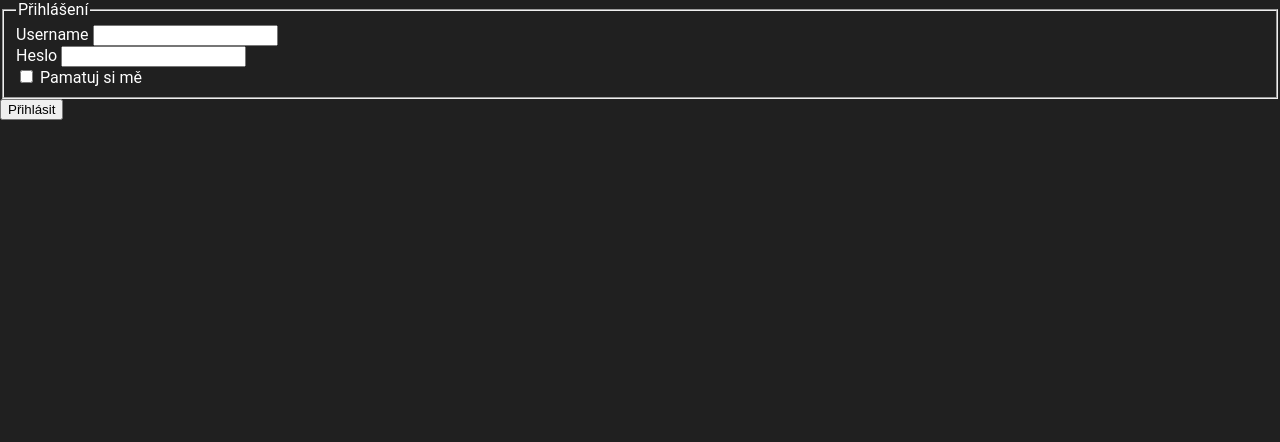
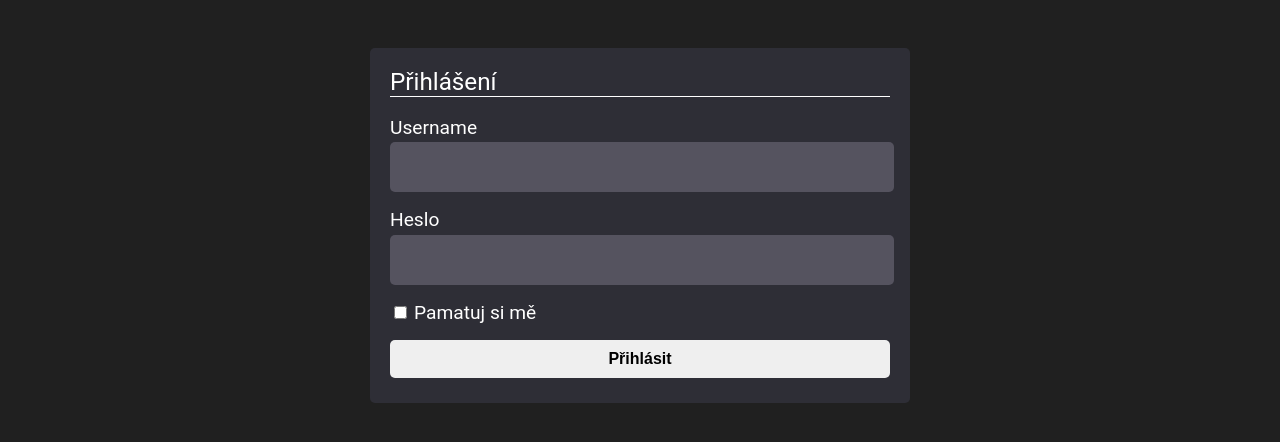
Before and after one commit to cenekp74/festival-prichodovy-system, a Flask app: page /login in a window 1280 px wide. Shown: the top 442 px of the page. Run offline with Flask 3, Linux system fonts and the light colour scheme.

Commit message:
login page styling

```diff
--- /dev/null
+++ b/app/static/css/login.css
@@ -0,0 +1,66 @@
+/* tohle je mega zbytecne dlouhy zkopiroval jsem to z jinyho projektu je to uplne jedno */
+:root {
+    --form-color: #2e2e36;
+    --form-field-color: #55535f;
+}
+
+.login-container {
+    width: 70%;
+    min-width: 320px;
+    max-width: 500px;
+    background-color: var(--form-color);
+    margin: auto;
+    margin-top: 3rem;
+    padding: 20px;
+    border-radius: var(--border-radius);
+}
+
+fieldset {
+    padding: 0;
+    margin: 0;
+    border: 0;
+}
+
+legend {
+    border-bottom: 1px solid var(--text-color);
+    float: left;
+    width: 100%;
+    padding: 0;
+    margin-bottom: 1.2rem;
+    font-size: calc(1.275rem + .3vw);
+    line-height: inherit;
+}
+
+label {
+    font-size: 120%;
+}
+
+input.form-input {
+    width: 100%;
+    background-color: var(--form-field-color);
+    color: var(--text-color);
+    border: none;
+    height: 3rem;
+    border-radius: var(--border-radius);
+    text-indent: 5px;
+    font-size: 110%;
+    margin-top: 0.2rem;
+}
+
+
+.form-submit {
+    width: 100%;
+    margin-bottom: 5px;
+    padding: 10px 20px;
+    font-size: 16px;
+    text-align: center;
+    text-decoration: none;
+    border: none;
+    border-radius: var(--border-radius);
+    cursor: pointer;
+    font-weight: 600;
+}
+
+.form-group:not(:last-child) {
+    margin-bottom: 1rem;
+}
--- a/app/static/css/main.css
+++ b/app/static/css/main.css
@@ -47,7 +47,7 @@ a:hover {
 body {
     margin: 0;
     color: var(--text-color);
-    font-family: Roboto;
+    font-family: 'Roboto', sans-serif;
     background-color: var(--bg-color);
 }
 
--- a/app/templates/login.html
+++ b/app/templates/login.html
@@ -6,6 +6,7 @@
     <meta http-equiv="X-UA-Compatible" content="IE=edge">
     <meta name="viewport" content="width=device-width, initial-scale=1.0", shrink-to-fit="no">
     <link rel="stylesheet" href="{{ url_for('static', filename='css/main.css') }}">
+    <link rel="stylesheet" href="{{ url_for('static', filename='css/login.css') }}">
 </head>
 
 <body>
@@ -46,7 +47,7 @@
                 </div>
             </fieldset>
             <div class="form-group">
-                {{ form.submit(class="btn") }}
+                {{ form.submit(class="form-submit") }}
             </div>
         </form>
     </div>
```
